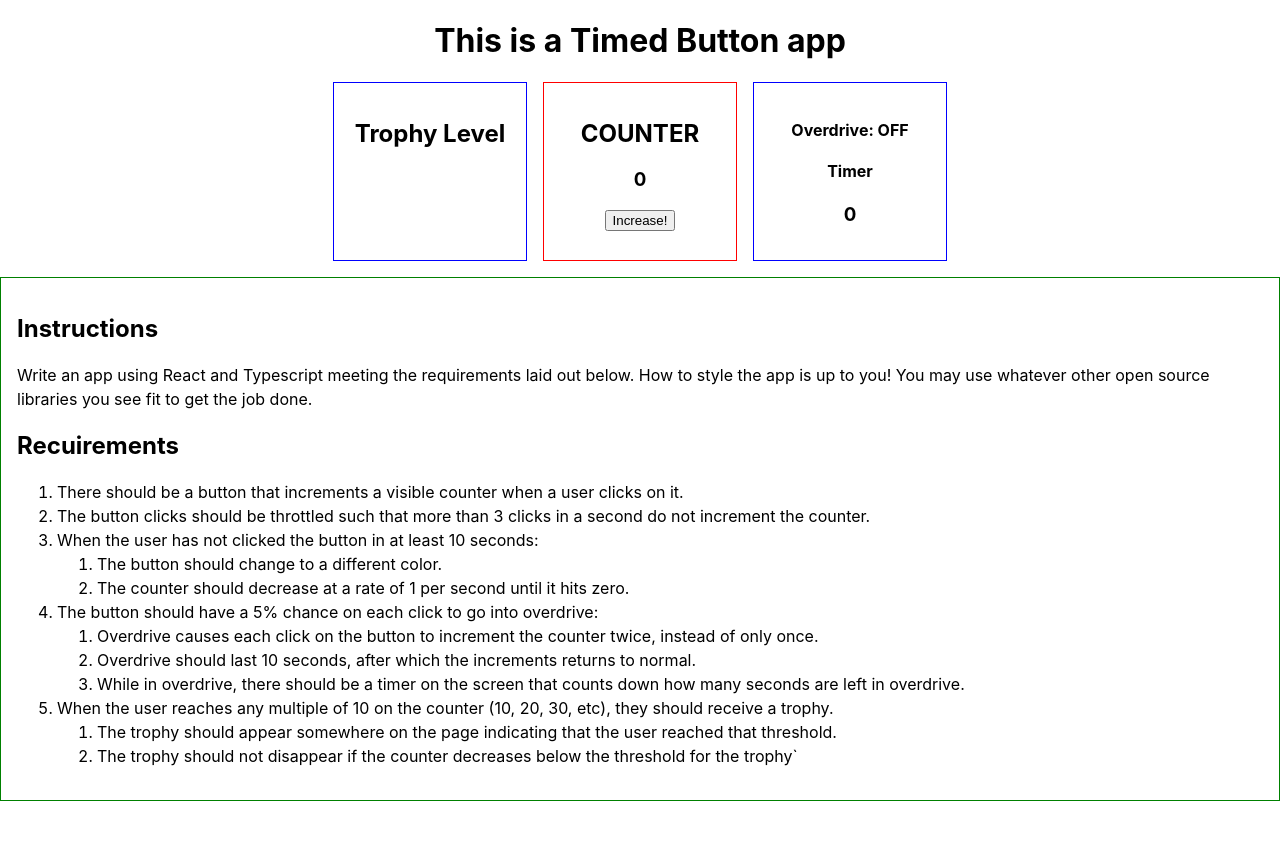
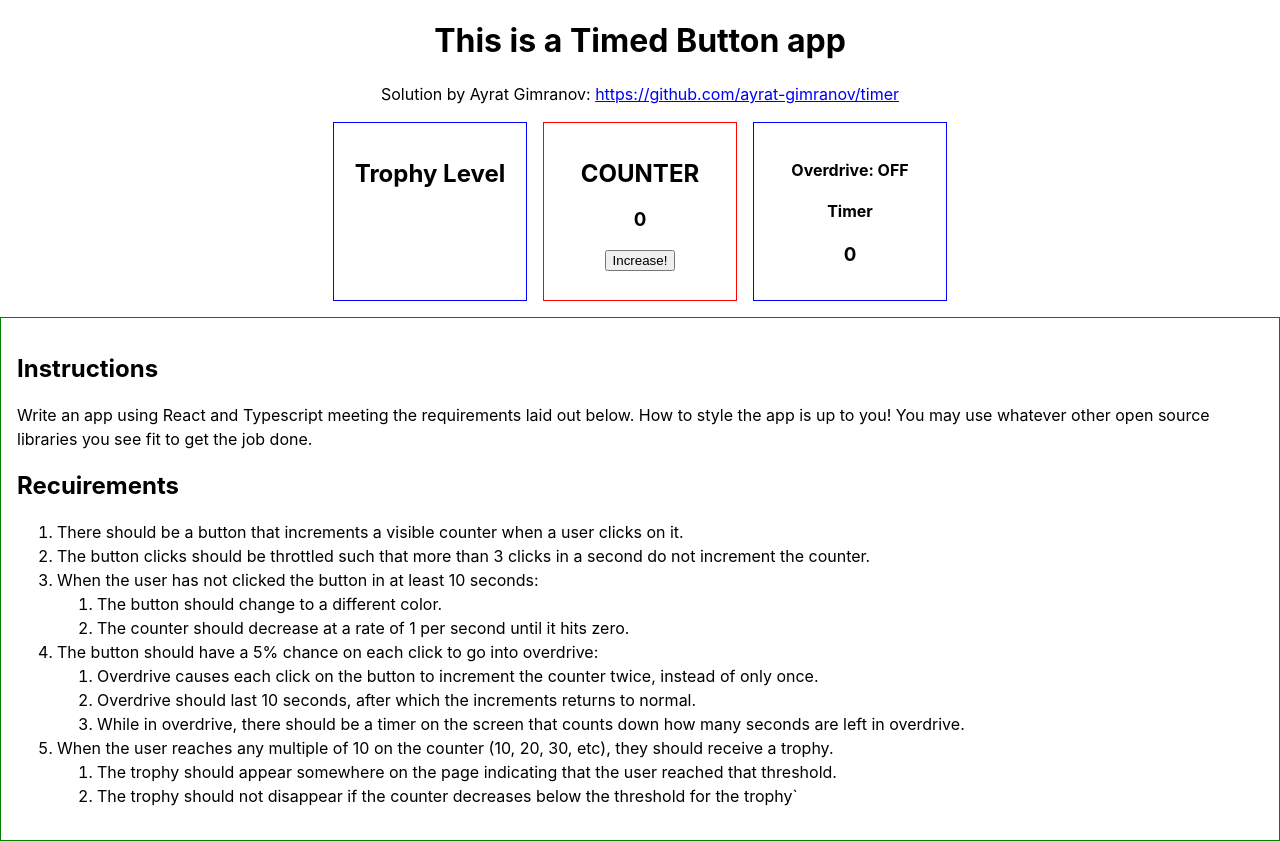
Before and after one commit to ayrat-gimranov/timer, a React (Create React App) app: page / in a window 1280 px wide. Before the commit the page ends 801 px from the top, so only its background shows below. Built offline with nearby package versions, Linux system fonts and the light colour scheme; the HTML template or start-up script is replaced by a standard one.

Commit message:
added source code

```diff
--- a/src/App.js
+++ b/src/App.js
@@ -99,6 +99,7 @@ function App() {
     <>
       <header className='Header'>
         <h1>This is a Timed Button app</h1>
+        <p>Solution by Ayrat Gimranov: <a href="https://github.com/ayrat-gimranov/timer">https://github.com/ayrat-gimranov/timer</a></p>
       </header>
       <main>
         <div className='upperPage'>
```
